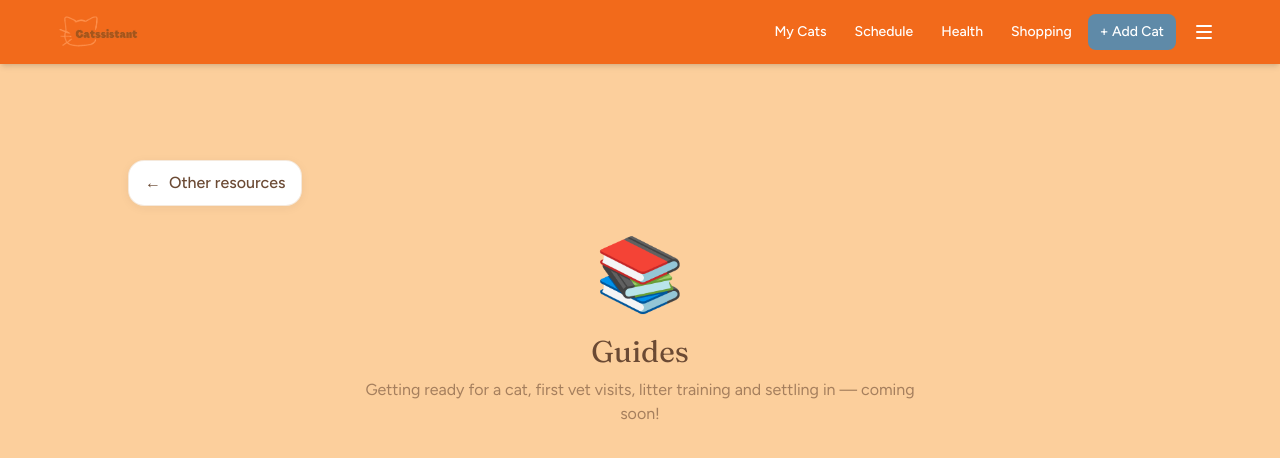
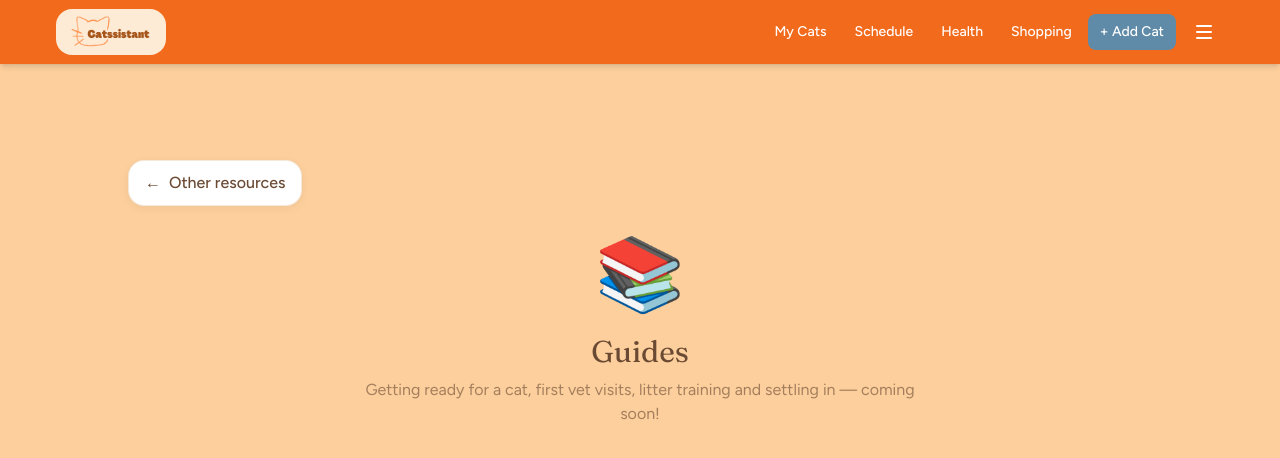
Before and after one commit to PacificWord70/Catssistant, a Next.js app: page /guides in a window 1280 px wide. Shown: the top 458 px of the page. Built offline with nearby package versions, Linux system fonts and the light colour scheme.

Commit message:
style(nav): put a pale chip behind the logo
The logo sits on the orange bar, where its own colours have little to push
against. A pale apricot ground gives it an edge without introducing a colour
that is not already in the palette.

```diff
--- a/components/NavBar.tsx
+++ b/components/NavBar.tsx
@@ -65,7 +65,14 @@ export default function NavBar() {
           scrolled ? 'h-14' : 'h-16'
         }`}
       >
-        <Link href="/" className="hover:opacity-90 transition-opacity">
+        {/* The logo sits on the orange bar, where its own colours have little
+            to push against. A pale apricot chip behind it gives it an edge —
+            lighter than the page background, so the logo reads as sitting on
+            its own ground rather than on a patch of the page. */}
+        <Link
+          href="/"
+          className="hover:opacity-90 transition-opacity rounded-2xl bg-[#FEEBD6] px-3 py-1.5 flex items-center"
+        >
           <CatssistantLogo horizontal height={scrolled ? 28 : 34} />
         </Link>
         <div className="flex items-center gap-1">
```
